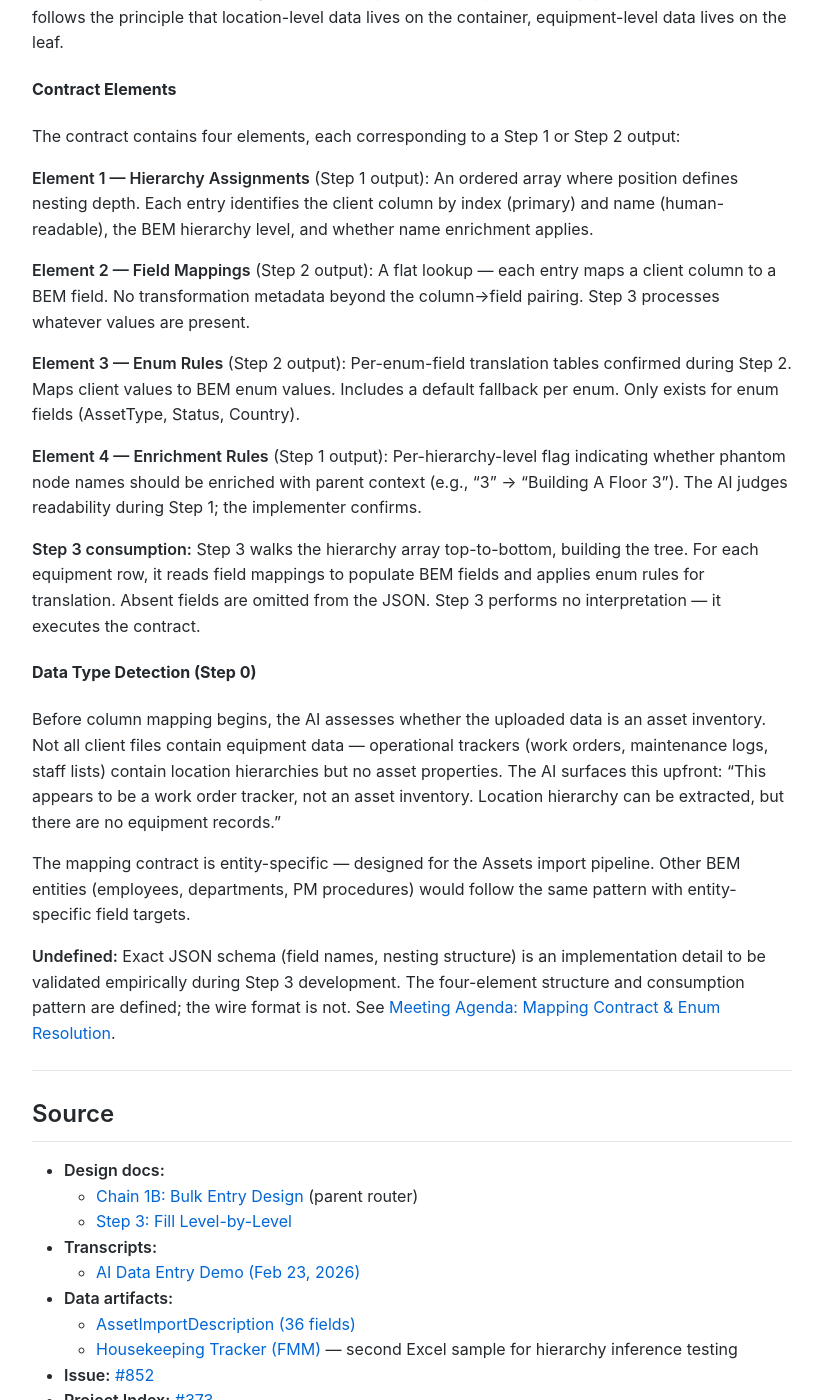
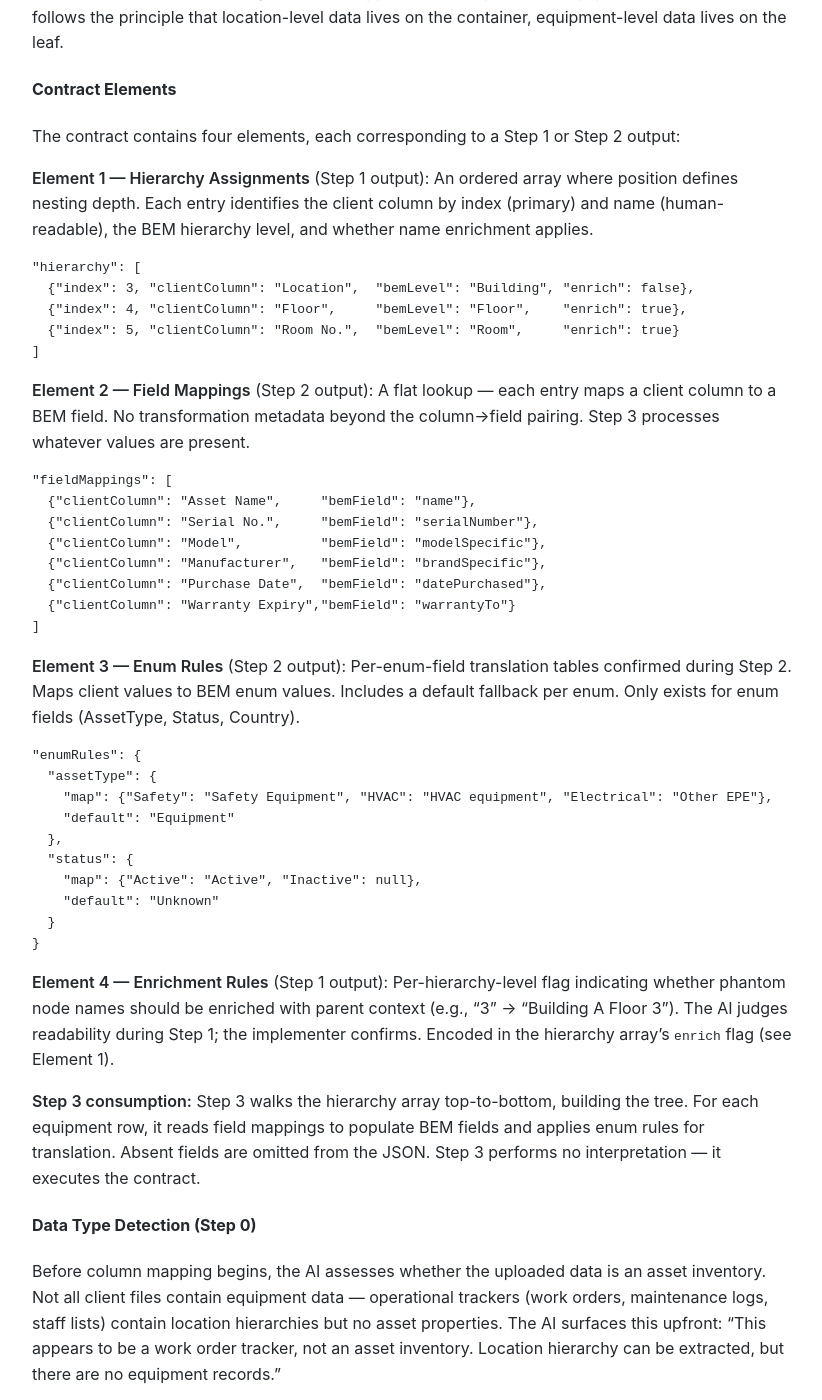
Before and after one commit to MariusWilsch/public-wilsch-ai-pages, a Jekyll site: the page built from project/archibus-fm-assistant/step-1-2-setup-phase-design.md, in a window 1280 px wide and 1400 px high, scrolled down 7334 px. Shown: the whole window, without its empty margins (228-1050 px from the left). Built offline with Jekyll 4.4.1, drawn with Linux system fonts in a browser that asks for light colours; our own code applies the rules of GitHub Pages for plain Markdown files.

Commit message:
Sync from hippocampus 2026-02-26

````diff
--- a/project/archibus-fm-assistant/step-1-2-setup-phase-design.md
+++ b/project/archibus-fm-assistant/step-1-2-setup-phase-design.md
@@ -216,14 +216,46 @@ The contract contains four elements, each corresponding to a Step 1 or Step 2 ou
 **Element 1 — Hierarchy Assignments** (Step 1 output):
 An ordered array where position defines nesting depth. Each entry identifies the client column by index (primary) and name (human-readable), the BEM hierarchy level, and whether name enrichment applies.
 
+```json
+"hierarchy": [
+  {"index": 3, "clientColumn": "Location",  "bemLevel": "Building", "enrich": false},
+  {"index": 4, "clientColumn": "Floor",     "bemLevel": "Floor",    "enrich": true},
+  {"index": 5, "clientColumn": "Room No.",  "bemLevel": "Room",     "enrich": true}
+]
+```
+
 **Element 2 — Field Mappings** (Step 2 output):
 A flat lookup — each entry maps a client column to a BEM field. No transformation metadata beyond the column→field pairing. Step 3 processes whatever values are present.
+
+```json
+"fieldMappings": [
+  {"clientColumn": "Asset Name",     "bemField": "name"},
+  {"clientColumn": "Serial No.",     "bemField": "serialNumber"},
+  {"clientColumn": "Model",          "bemField": "modelSpecific"},
+  {"clientColumn": "Manufacturer",   "bemField": "brandSpecific"},
+  {"clientColumn": "Purchase Date",  "bemField": "datePurchased"},
+  {"clientColumn": "Warranty Expiry","bemField": "warrantyTo"}
+]
+```
 
 **Element 3 — Enum Rules** (Step 2 output):
 Per-enum-field translation tables confirmed during Step 2. Maps client values to BEM enum values. Includes a default fallback per enum. Only exists for enum fields (AssetType, Status, Country).
 
+```json
+"enumRules": {
+  "assetType": {
+    "map": {"Safety": "Safety Equipment", "HVAC": "HVAC equipment", "Electrical": "Other EPE"},
+    "default": "Equipment"
+  },
+  "status": {
+    "map": {"Active": "Active", "Inactive": null},
+    "default": "Unknown"
+  }
+}
+```
+
 **Element 4 — Enrichment Rules** (Step 1 output):
-Per-hierarchy-level flag indicating whether phantom node names should be enriched with parent context (e.g., "3" → "Building A Floor 3"). The AI judges readability during Step 1; the implementer confirms.
+Per-hierarchy-level flag indicating whether phantom node names should be enriched with parent context (e.g., "3" → "Building A Floor 3"). The AI judges readability during Step 1; the implementer confirms. Encoded in the hierarchy array's `enrich` flag (see Element 1).
 
 **Step 3 consumption:** Step 3 walks the hierarchy array top-to-bottom, building the tree. For each equipment row, it reads field mappings to populate BEM fields and applies enum rules for translation. Absent fields are omitted from the JSON. Step 3 performs no interpretation — it executes the contract.
 
````
